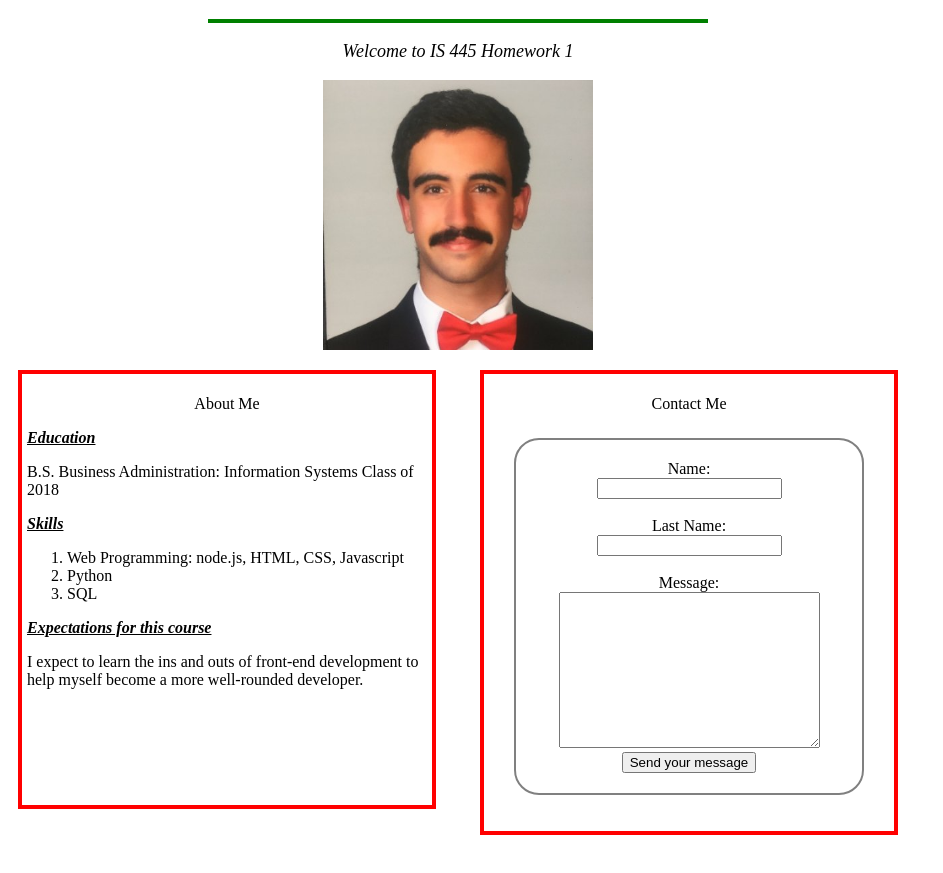
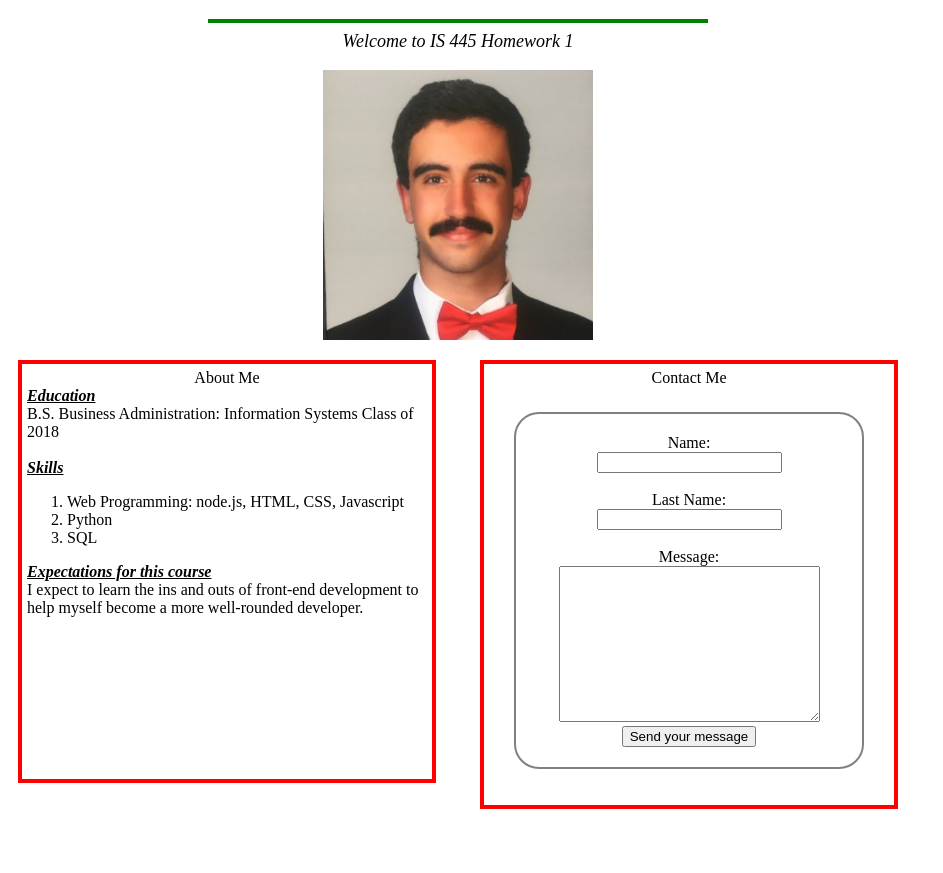
Before and after one commit to dromid21/homework1, a website: page website/index.html in a window 1280 px wide. Shown: the part 61-934 px from the top of the page, without its empty margins (0-943 px from the left). Drawn offline with Linux system fonts and the light colour scheme.

Commit message:
Final commit

```diff
--- a/package.json
+++ b/package.json
@@ -20,5 +20,8 @@
   "homepage": "https://github.com/dromid21/homework1#readme",
   "dependencies": {
     "express": "^4.16.2"
-  }
+  },
+  "engines": {
+    "node": "9.4.0"
 }
+}
--- a/website/style.css
+++ b/website/style.css
@@ -33,7 +33,7 @@ img {
     text-align: center;
     margin-top: 20px;
     margin-left: 10px;
-    padding-bottom: 100px;
+    padding-bottom: 162px;
 }
 
 #contact {
@@ -84,3 +84,8 @@ form {
 submit {
     resize: both;
 }
+
+p {
+    padding: 0;
+    margin: 0;
+}
```
Also changed, not shown: website/index.html (+2 -0 lines).
